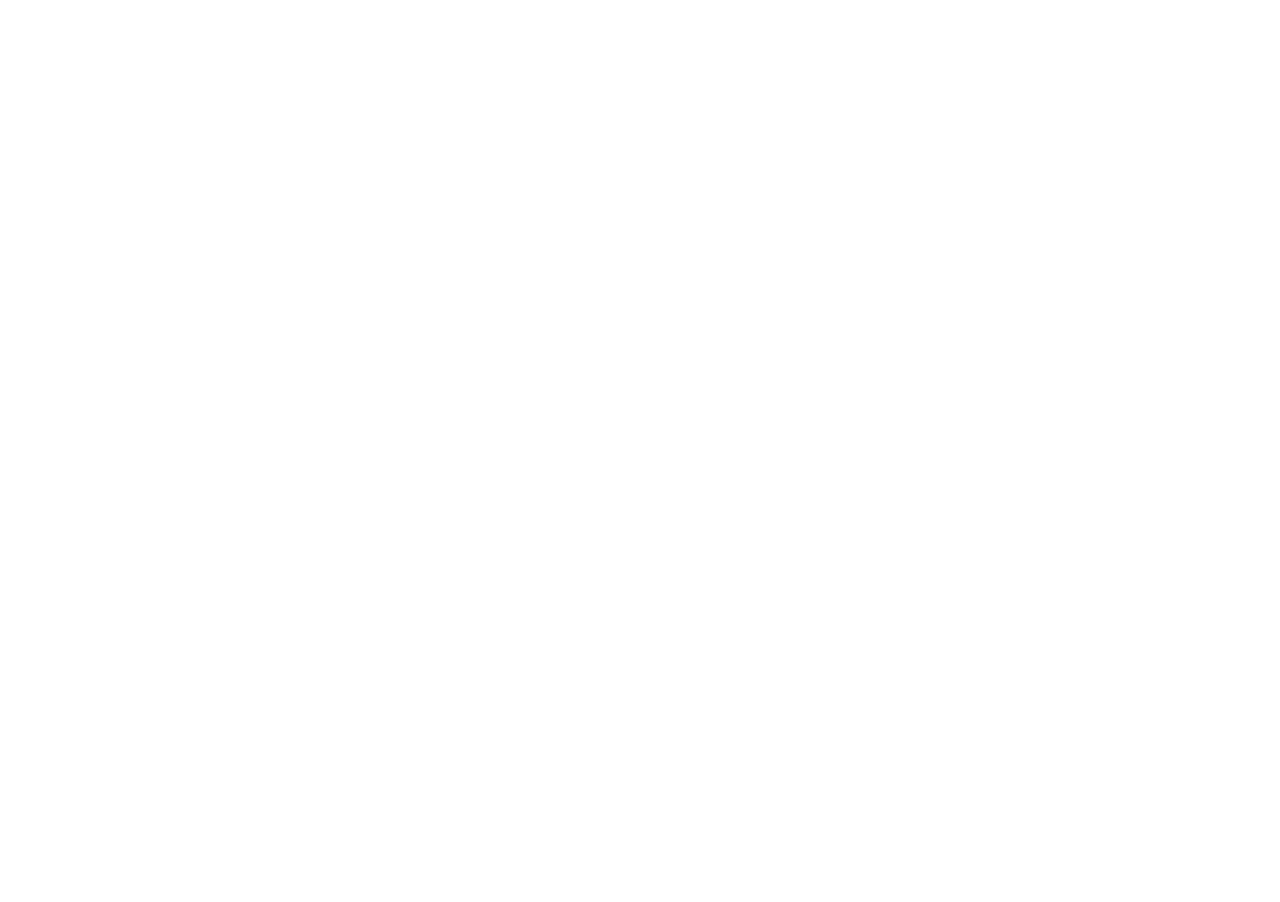
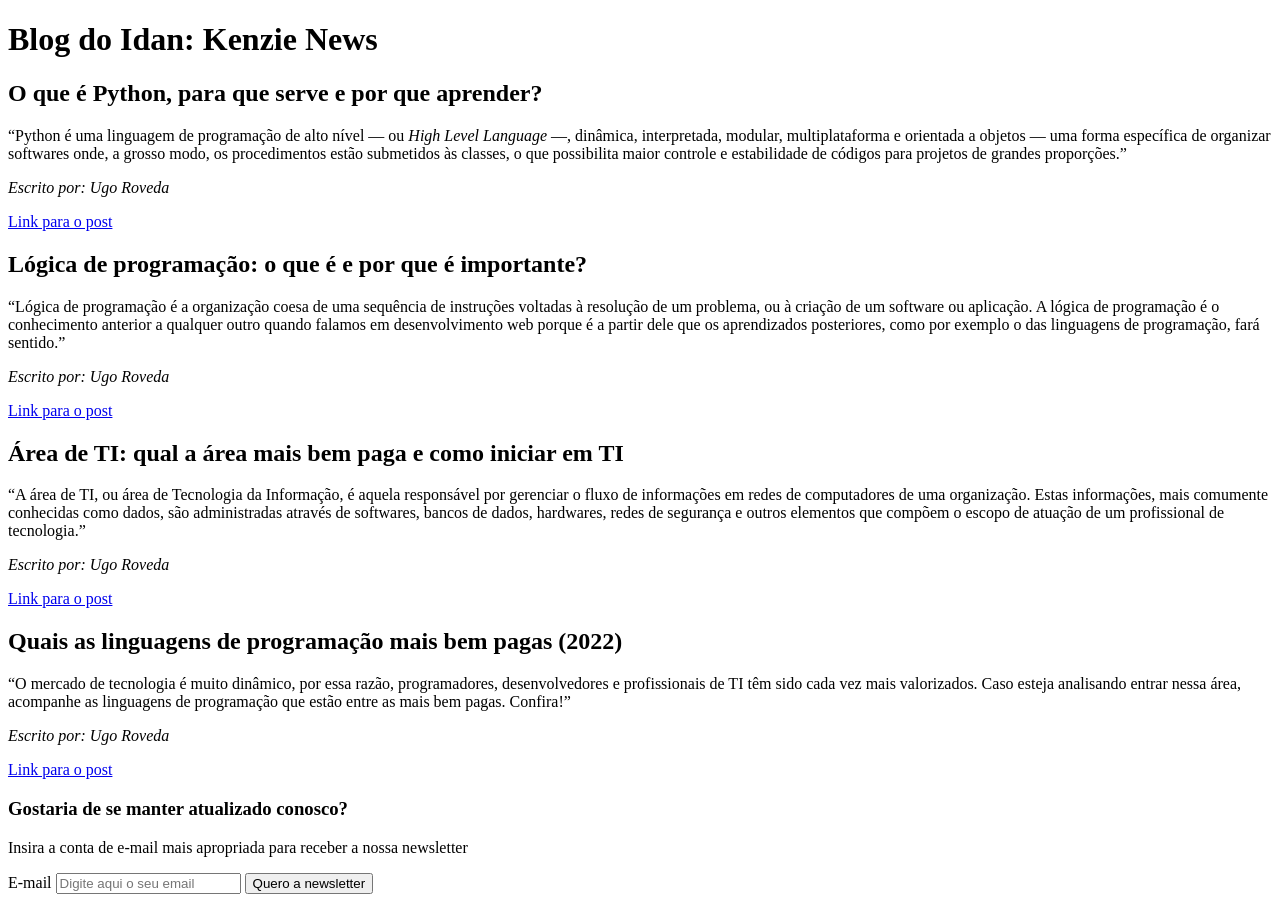
Before and after one commit to Kenzie-Academy-Brasil-Developers/m1_sprint1_entrega_blog-IdanMedina, a plain HTML site: page index.html in a window 1280 px wide. Before the commit the page ends 800 px from the top, so only its background shows below. Drawn offline with Linux system fonts and the light colour scheme.

Commit message:
Primeira entrega Kenzie: HTML e formulário

```diff
--- a/index.html
+++ b/index.html
@@ -1,12 +1,73 @@
 <!DOCTYPE html>
-<html lang="en">
+<html lang="pt-br">
 <head>
     <meta charset="UTF-8">
     <meta http-equiv="X-UA-Compatible" content="IE=edge">
     <meta name="viewport" content="width=device-width, initial-scale=1.0">
-    <title>Document</title>
+    <meta name="description" content="Blogs escritos por Ugo Roveda a respeito das últimas atualizações em Tecnologia da Informação">
+    <link rel="icon" href="./img/favicon.jpeg">
+    <title>Blog do Idan: news da KENZIE</title>
 </head>
 <body>
-
+    <main>
+        <h1>Blog do Idan: Kenzie News</h1>
+        <section>
+            <article>
+            <h2>O que é Python, para que serve e por que aprender?</h2>
+                <p><q>Python é uma linguagem de programação de alto nível — ou <i lang="en">High Level Language</i> —,
+                 dinâmica, interpretada, modular, multiplataforma e orientada a objetos — uma
+                forma específica de organizar softwares onde, a grosso modo, os procedimentos
+                estão submetidos às classes, o que possibilita maior controle e estabilidade
+                de códigos para projetos de grandes proporções.</q></p>
+                    <cite>Escrito por: Ugo Roveda</cite>
+                <p><a href="https://kenzie.com.br/blog/o-que-e-python/" target="_blank">Link para o post</a></p>
+            </article>
+        </section>
+        <section>
+            <article>
+            <h2>Lógica de programação: o que é e por que é importante?</h2>
+                <p><q>Lógica de programação é a organização coesa de uma sequência de instruções
+                 voltadas à resolução de um problema, ou à criação de um software ou aplicação.
+                A lógica de programação é o conhecimento anterior a qualquer outro
+                quando falamos em desenvolvimento web porque é a partir dele que os
+                aprendizados posteriores, como por exemplo o das linguagens de programação,
+                fará sentido.</q></p>
+                    <cite>Escrito por: Ugo Roveda</cite>
+                <p><a href="https://kenzie.com.br/blog/logica-de-programacao/" target="_blank">Link para o post</a></p>
+            </article>
+        </section>
+        <section>
+            <article>
+            <h2>Área de TI: qual a área mais bem paga e como iniciar em TI</h2>
+                <p><q>A área de TI, ou área de Tecnologia da Informação, é aquela responsável
+                por gerenciar o fluxo de informações em redes de computadores de uma organização.
+                Estas informações, mais comumente conhecidas como dados, são administradas através
+                de softwares, bancos de dados, hardwares, redes de segurança e outros elementos que
+                compõem o escopo de atuação de um profissional de tecnologia.</q></p>
+                    <cite>Escrito por: Ugo Roveda</cite>
+                <p><a href="https://kenzie.com.br/blog/area-de-ti/" target="_blank">Link para o post</a></p>
+            </article>
+        </section>
+        <section>
+            <article>
+            <h2>Quais as linguagens de programação mais bem pagas (2022)</h2>
+                <p><q>O mercado de tecnologia é muito dinâmico, por essa razão,  programadores,
+                desenvolvedores e profissionais de TI têm sido cada vez mais valorizados.
+                Caso esteja analisando entrar nessa área, acompanhe as linguagens de programação
+                que estão entre as mais bem pagas. Confira!</q></p>
+                    <cite>Escrito por: Ugo Roveda</cite>
+                <p><a href="https://kenzie.com.br/blog/linguagens-de-programacao-mais-bem-pagas/" target="_blank">Link para o post</a></p>
+            </article>
+        </section>
+    </main>
+    <footer>
+        <h3>Gostaria de se manter atualizado conosco?</h3>
+            <p>Insira a conta de e-mail mais apropriada para receber a nossa newsletter</p>
+        <form>
+            <label for="correio">E-mail</label>
+            <input type="email" id="correio" name="correio" placeholder="Digite aqui o seu email" required="true">
+            <button type="submit">Quero a newsletter</button>
+        </form>
+    </footer>
 </body>
 </html>
```
